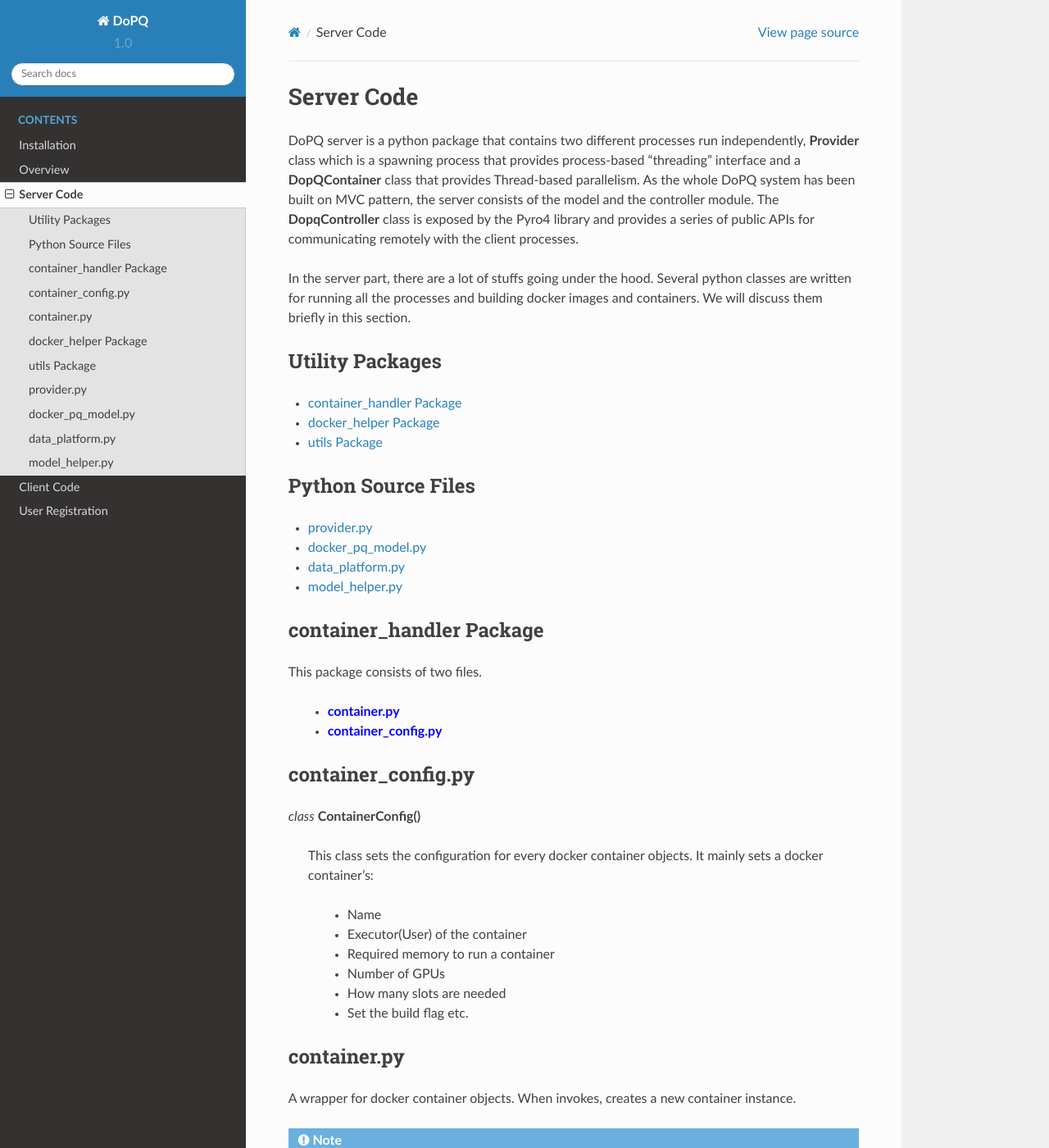
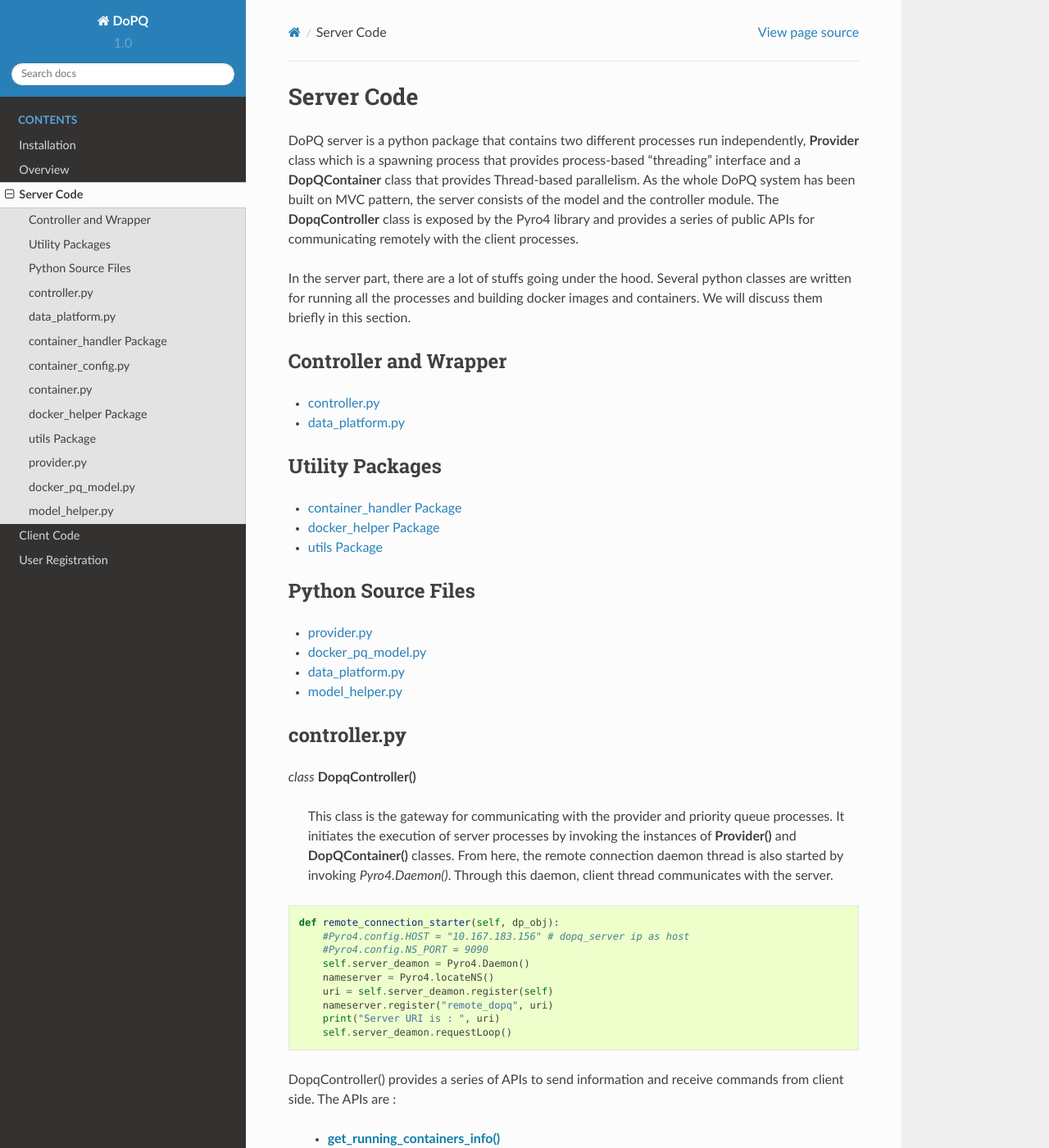
Before and after one commit to rezaurrakib/DoPQ-1.0, a Sphinx documentation site: the page built from docs/source/server.rst, in a window 1280 px wide and 1400 px high. Shown: the whole window at 82% size. Built offline with Sphinx 7.4.7 and the Read the Docs theme 2.0.0, drawn with Linux system fonts in a browser that asks for light colours; some of the changed text lies outside the part shown.

Commit message:
Docs updated.

```diff
--- a/docs/source/server.rst
+++ b/docs/source/server.rst
@@ -3,10 +3,15 @@
     <style> .apicolor{color:#107dac; font-weight: bold; font-style:oblique; font-family:consolas } </style>
 	<style> .apicolor1{color:#107dac; font-weight: bold; font-family:consolas} </style>
 	<style> .attentiontext{color:blue; font-weight: bold;} </style>
+	<style> .attentiontext1{color:#107dac; font-weight: bold;} </style>
+
 
 .. role:: apicolor1
 
 .. role:: attentiontext
+
+.. role:: attentiontext1
+
 
 Server Code
 ===========
@@ -17,6 +22,11 @@ communicating remotely with the client processes.
 
 In the server part, there are a lot of stuffs going under the hood. Several python classes are written for running all the processes and building docker images and containers.
 We will discuss them briefly in this section.
+
+Controller and Wrapper
+-----------------------
+* :ref:`controller.py`
+* :ref:`data_platform.py`
 
 Utility Packages
 ----------------
@@ -30,6 +40,61 @@ Python Source Files
 * :ref:`docker_pq_model.py`
 * :ref:`data_platform.py`
 * :ref:`model_helper.py`
+
+controller.py
+--------------
+*class* **DopqController()**
+
+	This class is the gateway for communicating with the provider and priority queue processes.
+	It initiates the execution of server processes by invoking the instances of **Provider()**
+	and **DopQContainer()** classes. From here, the remote connection daemon thread is also
+	started by invoking *Pyro4.Daemon()*. Through this daemon, client thread communicates with the server.
+
+.. code-block:: python
+
+    def remote_connection_starter(self, dp_obj):
+        #Pyro4.config.HOST = "10.167.183.156" # dopq_server ip as host
+        #Pyro4.config.NS_PORT = 9090
+        self.server_deamon = Pyro4.Daemon()
+        nameserver = Pyro4.locateNS()
+        uri = self.server_deamon.register(self)
+        nameserver.register("remote_dopq", uri)
+        print("Server URI is : ", uri)
+        self.server_deamon.requestLoop()
+
+DopqController() provides a series of APIs to send information and receive commands from client side.
+The APIs are :
+
+	- :attentiontext1:`get_running_containers_info()`
+	- :attentiontext1:`get_containers_history_info()`
+	- :attentiontext1:`get_enqueued_containers_info()`
+	- :attentiontext1:`get_dopq_system_status()`
+	- :attentiontext1:`get_dopq_user_statistics()`
+	- :attentiontext1:`delete_req_enqueued_containers()`
+	- :attentiontext1:`dopq_system_lock()`
+	- :attentiontext1:`clear_dopq_history()`
+	- :attentiontext1:`shutdown_queue()`
+
+data_platform.py
+-----------------
+*class* **DataPlatform()**
+
+	It's a wrapper class for controller to delegate commands to the processes and fetch information from
+	the processes as well. Exposed by the Pyro4 library. A list of shared variables defined in the
+	*DopQContainer()* class in the **docker_pq_model.py** file are updated when the queue thread is running.
+	From the *DataPlatform()* class, several delegate methods are defined, through which these shared variables
+	can be accessed.
+
+	Some important APIs are:
+
+	- :attentiontext1:`get_running_info()`
+	- :attentiontext1:`get_user_statistics()`
+	- :attentiontext1:`get_dopq_status()`
+	- :attentiontext1:`get_completed_containers_info()`
+	- :attentiontext1:`get_enqueued_container_list()`
+	- :attentiontext1:`exec_dopq_lock_state()`
+	- :attentiontext1:`update_enqueued_container_list()`
+	- :attentiontext1:`clear_dopq_history_list()`
 
 
 container_handler Package
```
Also changed, not shown: other parts of docs/source/server.rst (+0 -4 lines).
